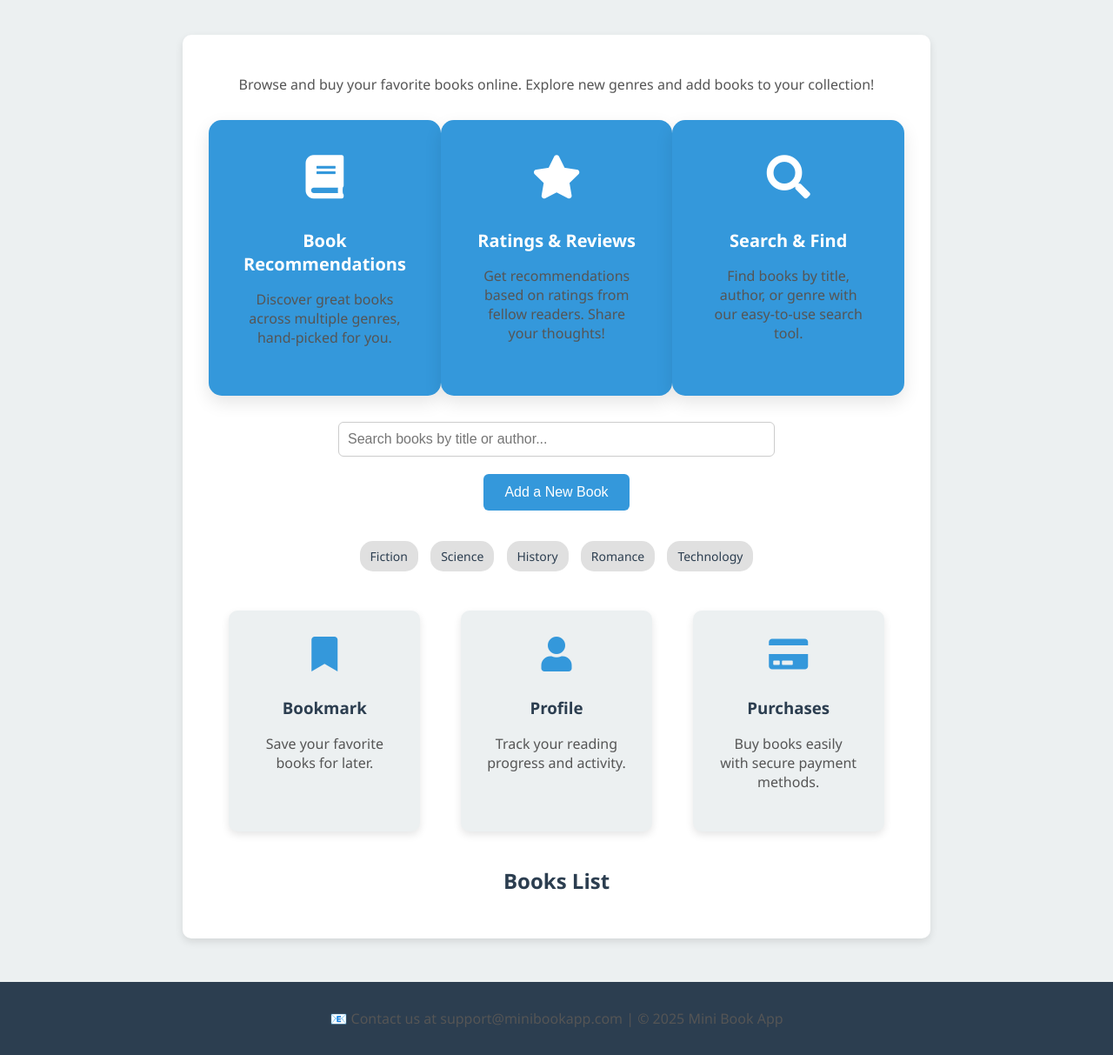
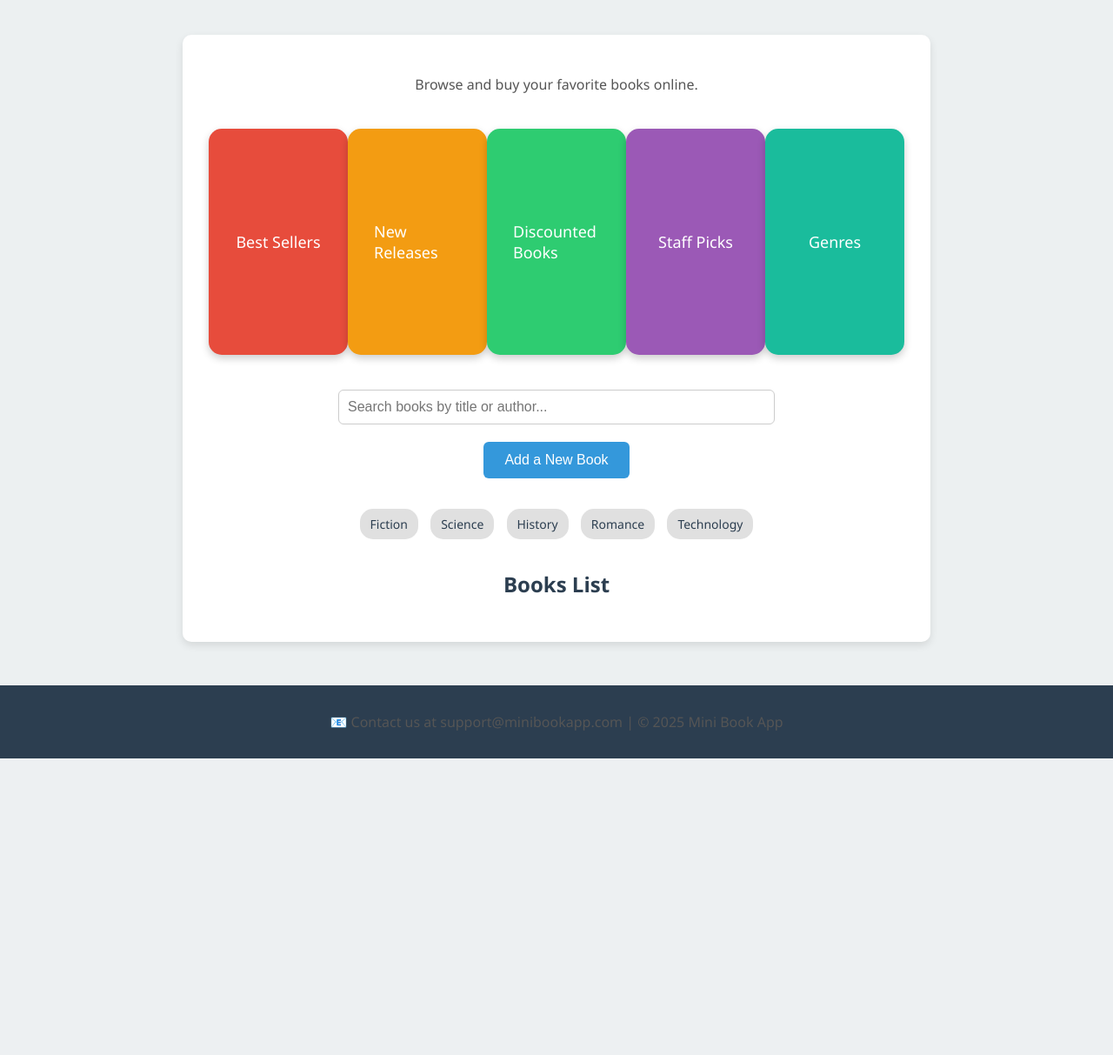
Before and after one commit to vignesh1524/mini-book-app, a Flask app: page / in a window 1280 px wide. Shown: the part 126-1339 px from the top of the page at 87% size. After the commit the page ends 998 px from the top, so only its background shows below. Run offline with Flask 2, Linux system fonts and the light colour scheme.

Commit message:
Updated the home page with bigger flash cards

```diff
--- a/templates/index.html
+++ b/templates/index.html
@@ -4,7 +4,6 @@
     <meta charset="UTF-8">
     <meta name="viewport" content="width=device-width, initial-scale=1.0">
     <title>Mini Book App</title>
-    <link href="https://cdnjs.cloudflare.com/ajax/libs/font-awesome/5.15.3/css/all.min.css" rel="stylesheet"> <!-- Icon Library -->
     <style>
         body {
             font-family: 'Segoe UI', Tahoma, Geneva, Verdana, sans-serif;
@@ -111,69 +110,52 @@
             text-decoration: none;
         }
 
-        /* Flashcards Styles */
-        .flash-cards {
-            display: flex;
-            justify-content: space-between;
-            margin: 30px 0;
-        }
-
-        .flash-card {
-            background-color: #3498db;
-            color: white;
-            padding: 40px;
-            border-radius: 15px;
-            width: 30%;
-            text-align: center;
-            box-shadow: 0 8px 20px rgba(0, 0, 0, 0.1);
-            transition: transform 0.3s ease, box-shadow 0.3s ease;
-            min-height: 200px; /* Makes the cards taller */
-        }
-
-        .flash-card:hover {
-            transform: scale(1.05);
-            box-shadow: 0 12px 30px rgba(0, 0, 0, 0.15);
-        }
-
-        .flash-card i {
-            font-size: 50px;
-            margin-bottom: 15px;
-        }
-
-        .flash-card h3 {
-            font-size: 20px;
-            margin-bottom: 10px;
-        }
-
-        /* Icon Section Styles */
-        .icon-section {
+        /* Flashcard Styling */
+        .flashcards {
             display: flex;
             justify-content: space-around;
             margin: 40px 0;
         }
 
-        .icon-box {
-            background-color: #ecf0f1;
+        .flashcard {
+            background-color: #3498db;
+            color: white;
             padding: 30px;
-            border-radius: 10px;
-            box-shadow: 0 4px 10px rgba(0, 0, 0, 0.1);
-            text-align: center;
-            width: 20%;
+            border-radius: 15px;
+            box-shadow: 0 4px 10px rgba(0, 0, 0, 0.2);
+            width: 200px;
+            height: 200px;
+            display: flex;
+            justify-content: center;
+            align-items: center;
+            font-size: 18px;
+            transition: transform 0.3s ease, background-color 0.3s ease;
         }
 
-        .icon-box i {
-            font-size: 40px;
-            color: #3498db;
-            margin-bottom: 10px;
+        .flashcard:hover {
+            transform: scale(1.05);
         }
 
-        .icon-box h3 {
-            color: #2c3e50;
+        .flashcard:nth-child(1) {
+            background-color: #e74c3c; /* Red */
         }
 
-        .icon-box p {
-            color: #555;
+        .flashcard:nth-child(2) {
+            background-color: #f39c12; /* Yellow */
         }
+
+        .flashcard:nth-child(3) {
+            background-color: #2ecc71; /* Green */
+        }
+
+        .flashcard:nth-child(4) {
+            background-color: #9b59b6; /* Purple */
+        }
+
+        .flashcard:nth-child(5) {
+            background-color: #1abc9c; /* Teal */
+        }
+
     </style>
 </head>
 <body>
@@ -182,65 +164,43 @@
     </header>
 
     <div class="container">
-        <p>Browse and buy your favorite books online. Explore new genres and add books to your collection!</p>
+        <p>Browse and buy your favorite books online.</p>
 
         <!-- Flashcards Section -->
-        <div class="flash-cards">
-            <div class="flash-card">
-                <i class="fas fa-book"></i>
-                <h3>Book Recommendations</h3>
-                <p>Discover great books across multiple genres, hand-picked for you.</p>
+        <div class="flashcards">
+            <div class="flashcard">
+                <span>Best Sellers</span>
             </div>
-            <div class="flash-card">
-                <i class="fas fa-star"></i>
-                <h3>Ratings & Reviews</h3>
-                <p>Get recommendations based on ratings from fellow readers. Share your thoughts!</p>
+            <div class="flashcard">
+                <span>New Releases</span>
             </div>
-            <div class="flash-card">
-                <i class="fas fa-search"></i>
-                <h3>Search & Find</h3>
-                <p>Find books by title, author, or genre with our easy-to-use search tool.</p>
+            <div class="flashcard">
+                <span>Discounted Books</span>
+            </div>
+            <div class="flashcard">
+                <span>Staff Picks</span>
+            </div>
+            <div class="flashcard">
+                <span>Genres</span>
             </div>
         </div>
 
-        <!-- Search Bar -->
         <div class="search-bar">
             <input type="text" placeholder="Search books by title or author...">
         </div>
 
-        <!-- Add Book Button -->
         <div class="button-container">
             <a href="{{ url_for('add') }}">
                 <button>Add a New Book</button>
             </a>
         </div>
 
-        <!-- Categories -->
         <div class="categories">
             <span class="category-tag">Fiction</span>
             <span class="category-tag">Science</span>
             <span class="category-tag">History</span>
             <span class="category-tag">Romance</span>
             <span class="category-tag">Technology</span>
-        </div>
-
-        <!-- Icon Section -->
-        <div class="icon-section">
-            <div class="icon-box">
-                <i class="fas fa-bookmark"></i>
-                <h3>Bookmark</h3>
-                <p>Save your favorite books for later.</p>
-            </div>
-            <div class="icon-box">
-                <i class="fas fa-user"></i>
-                <h3>Profile</h3>
-                <p>Track your reading progress and activity.</p>
-            </div>
-            <div class="icon-box">
-                <i class="fas fa-credit-card"></i>
-                <h3>Purchases</h3>
-                <p>Buy books easily with secure payment methods.</p>
-            </div>
         </div>
 
         <h2>Books List</h2>
```
